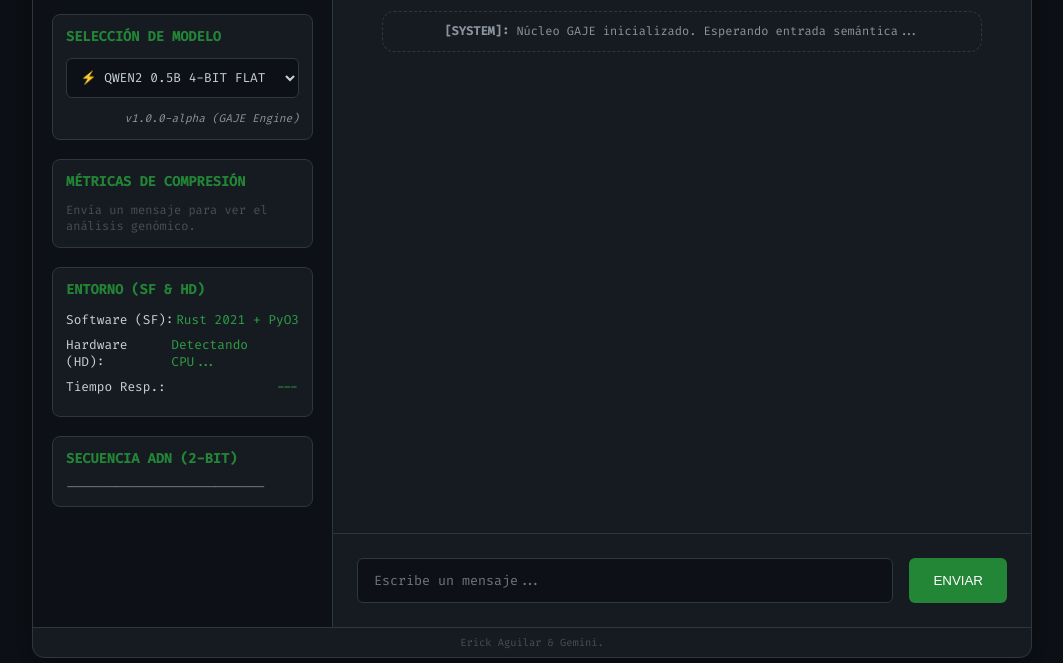
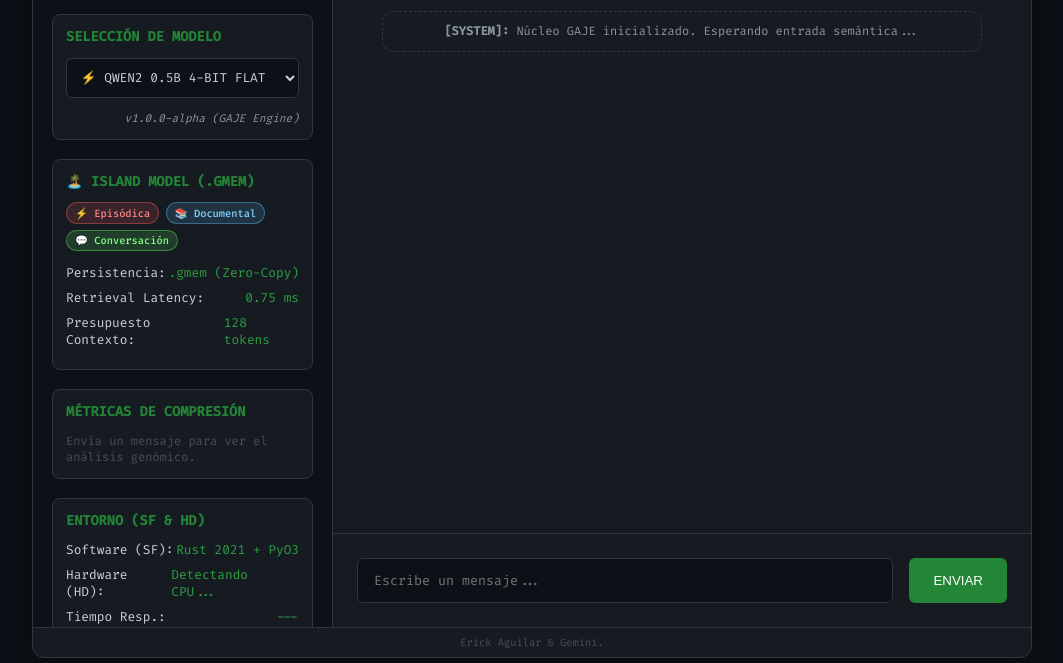
Before and after one commit to erickaguilar/gaje-semantic-compression, a plain HTML site: page examples/ui/web_ui/index.html in a window 1280 px wide. Shown: the part 102-765 px from the top of the page, without its empty margins (108-1171 px from the left). Drawn offline with Linux system fonts and the light colour scheme; no server answers.

Commit message:
feat(ui): add visual Island Model (.gmem) memory panel and retrieved context indicators to Web UI

```diff
--- a/examples/ui/web_ui/index.html
+++ b/examples/ui/web_ui/index.html
@@ -30,6 +30,19 @@
                         <option value="silver_adult.gaje">SILVER ADULT (2-bit Standard)</option>
                     </select>
                     <div id="model-date" class="model-meta">v1.0.0-alpha (GAJE Engine)</div>
+                </section>
+                <section class="stats-card island-card">
+                    <h3>🏝️ Island Model (.gmem)</h3>
+                    <div id="island-content">
+                        <div class="island-badge-row">
+                            <span class="island-pill pill-episodic">⚡ Episódica</span>
+                            <span class="island-pill pill-documental">📚 Documental</span>
+                            <span class="island-pill pill-conversational">💬 Conversación</span>
+                        </div>
+                        <div class="metric-row"><span>Persistencia:</span> <span class="metric-val">.gmem (Zero-Copy)</span></div>
+                        <div class="metric-row"><span>Retrieval Latency:</span> <span id="island-lat-val" class="metric-val">0.75 ms</span></div>
+                        <div class="metric-row"><span>Presupuesto Contexto:</span> <span id="island-budget-val" class="metric-val">128 tokens</span></div>
+                    </div>
                 </section>
                 <section class="stats-card">
                     <h3>Métricas de Compresión</h3>
--- a/examples/ui/web_ui/script.js
+++ b/examples/ui/web_ui/script.js
@@ -91,10 +91,15 @@ document.addEventListener('DOMContentLoaded', () => {
 
         let html = `<p>${text}</p>`;
         if (type === 'bot' && meta) {
+            let islandBadge = '';
+            if (meta.island) {
+                islandBadge = `<span class="meta-badge meta-island">🏝️ Island .gmem: ${meta.island.retrieval_ms} ms | +${meta.island.budget_tokens} tok (CosSim ${meta.island.cossim})</span>`;
+            }
             html += `
                 <div class="message-meta">
                     <span class="meta-badge">⏱️ ${meta.latency_ms} ms (${meta.tokens_sec || 0} tok/s)</span>
                     <span class="meta-badge">🔢 ${meta.tokens_count || 0} tokens</span>
+                    ${islandBadge}
                 </div>
             `;
         }
--- a/examples/ui/web_ui/style.css
+++ b/examples/ui/web_ui/style.css
@@ -356,3 +356,43 @@ footer {
 .dna-char-C { color: var(--dna-c); }
 .dna-char-G { color: var(--dna-g); }
 .dna-char-T { color: var(--dna-t); }
+
+/* Island Model Styles */
+.island-badge-row {
+    display: flex;
+    gap: 0.4rem;
+    margin-bottom: 0.8rem;
+    flex-wrap: wrap;
+}
+
+.island-pill {
+    font-size: 0.65rem;
+    padding: 0.2rem 0.5rem;
+    border-radius: 12px;
+    font-weight: 500;
+    border: 1px solid rgba(255, 255, 255, 0.1);
+}
+
+.pill-episodic {
+    background: rgba(255, 95, 95, 0.15);
+    color: #ff8585;
+    border-color: rgba(255, 95, 95, 0.4);
+}
+
+.pill-documental {
+    background: rgba(95, 191, 255, 0.15);
+    color: #85d5ff;
+    border-color: rgba(95, 191, 255, 0.4);
+}
+
+.pill-conversational {
+    background: rgba(95, 255, 95, 0.15);
+    color: #85ff85;
+    border-color: rgba(95, 255, 95, 0.4);
+}
+
+.meta-island {
+    background: rgba(46, 160, 67, 0.2);
+    border: 1px solid rgba(46, 160, 67, 0.5);
+    color: #7ee787;
+}
```
Also changed, not shown: 1 other file.
